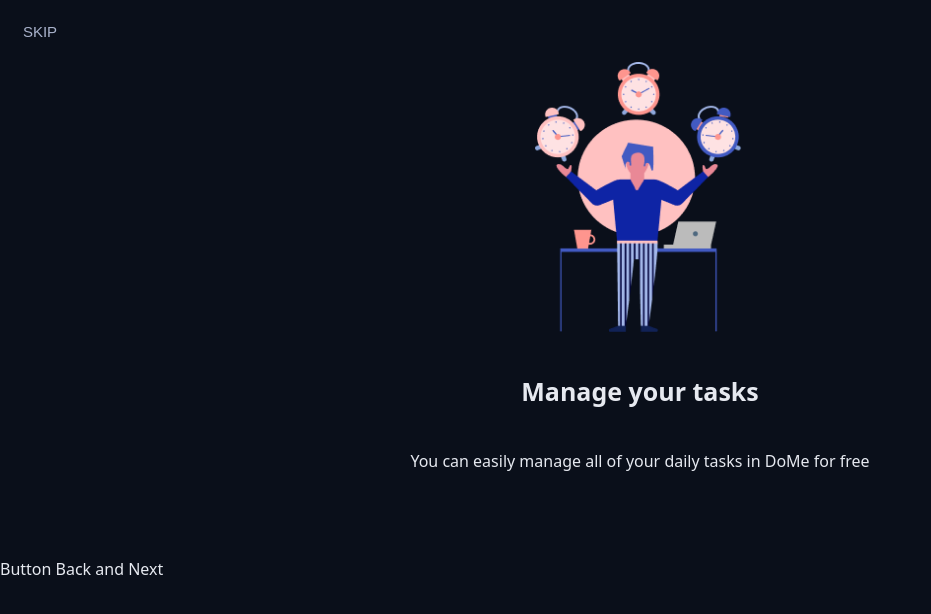
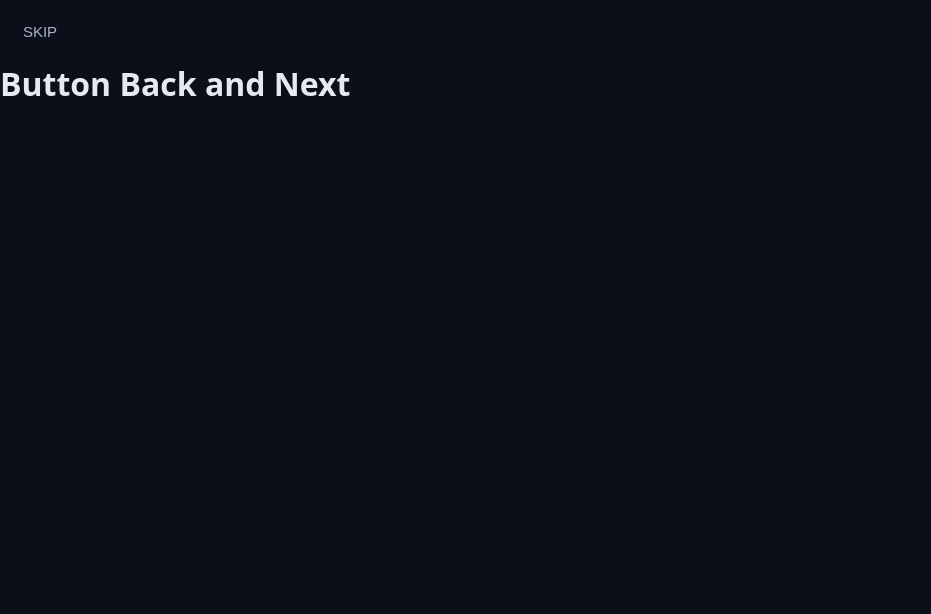
Before and after one commit to atomsdeveloper/todo-list-reducer, a React app: page /steps in a window 1280 px wide. Shown: the top 614 px of the page, without its empty margins (0-931 px from the left). Built offline with nearby package versions, Linux system fonts and the light colour scheme; the HTML template or start-up script is replaced by a standard one.

Commit message:
fix: refactor structure of views steps of app

```diff
--- a/src/App.tsx
+++ b/src/App.tsx
@@ -5,8 +5,6 @@ import "./styles/theme.css";
 
 import { Home } from "./pages/Home";
 import { Steps } from "./pages/Steps";
-import { Steps2 } from "./pages/Steps2";
-import { Steps3 } from "./pages/Steps3";
 
 export function App() {
   return (
@@ -14,8 +12,6 @@ export function App() {
       <Routes>
         <Route path="/" element={<Home />} />
         <Route path="/steps" element={<Steps />} />
-        <Route path="/steps/2" element={<Steps2 />} />
-        <Route path="/steps/3" element={<Steps3 />} />
       </Routes>
     </Router>
   );
--- a/src/pages/Steps/index.tsx
+++ b/src/pages/Steps/index.tsx
@@ -1,46 +1,20 @@
 import styles from "./styles.module.css";
 
-import { Heading } from "../../components/Heading";
-import { Picture } from "../../components/Picture";
-import { ContentCenter } from "../../components/ContentCenter";
 import { Button } from "../../components/Button";
 
-type StepsTypes = {
-  title?: string;
-  description?: string;
-  image?: string;
-  alt?: string;
-  buttonBack?: string;
-  buttonNext?: string;
-};
+export function Steps() {
+  // Aqui deverá ser renderizado um slide com os conteúdos do steps
+  return (
+    <h1 className={styles.content}>
+      <div className={styles.buttonSkipContainer}>
+        <Button text="SKIP" size="md" />
+      </div>
 
-export function Steps({
-  title = "Manage your tasks",
-  description = "You can easily manage all of your daily tasks in DoMe for free",
-  image = "/images/manage-task.png",
-  alt = "Manage your tasks",
-  buttonBack = "",
-  buttonNext = "",
-}: StepsTypes) {
-  return (
-    <ContentCenter>
-      <div className={styles.container}>
-        <div className={styles.buttonSkipContainer}>
-          <Button text="SKIP" size="md" />
-        </div>
+      {/* DEVERA SER RENDERIZADO MINHAS STEPS ITEMS */}
 
-        <section className={styles.content}>
-          <Picture src={image} alt={alt} width={210} height={270} />
-          <Heading size="md">{title}</Heading>
-          <p>{description}</p>
-        </section>
-
-        <div>
-          <p>
-            Button Back {buttonBack} and Next {buttonNext}
-          </p>
-        </div>
+      <div>
+        <p>Button Back and Next</p>
       </div>
-    </ContentCenter>
+    </h1>
   );
 }
--- a/src/pages/Steps/styles.module.css
+++ b/src/pages/Steps/styles.module.css
@@ -1,8 +1,3 @@
-.container {
-  width: 100%;
-  height: 100%;
-}
-
 .buttonSkipContainer {
   height: 6.2rem;
   width: 100%;
@@ -11,15 +6,6 @@
   align-items: center;
 }
 
-.content {
-  display: flex;
-  flex-direction: column;
-  align-items: center;
-  text-align: center;
-  gap: 4.2rem;
-  margin-bottom: 8.6rem;
-}
-
 .buttonBackAndNextContainer {
   flex: 1;
 }
--- a/src/pages/Steps2/index.tsx
+++ /dev/null
@@ -1,12 +0,0 @@
-import { Steps } from "../Steps";
-
-export function Steps2() {
-  return (
-    <Steps
-      title="Create daily routine"
-      description="In Uptodo  you can create your personalized routine to stay productive"
-      alt="Create daily routine"
-      image="/images/create-routine.png"
-    />
-  );
-}
--- a/src/pages/Steps3/index.tsx
+++ /dev/null
@@ -1,12 +0,0 @@
-import { Steps } from "../Steps";
-
-export function Steps3() {
-  return (
-    <Steps
-      title="Orgonaize your tasks"
-      description="You can organize your daily tasks by adding your tasks into separate categories"
-      alt="Orgonaize your tasks"
-      image="/images/organize-task.png"
-    />
-  );
-}
```
Also changed, not shown: src/components/StepItem/index.tsx (added, +31 -0 lines), src/components/StepItem/styles.module.css (added, +13 -0 lines).
